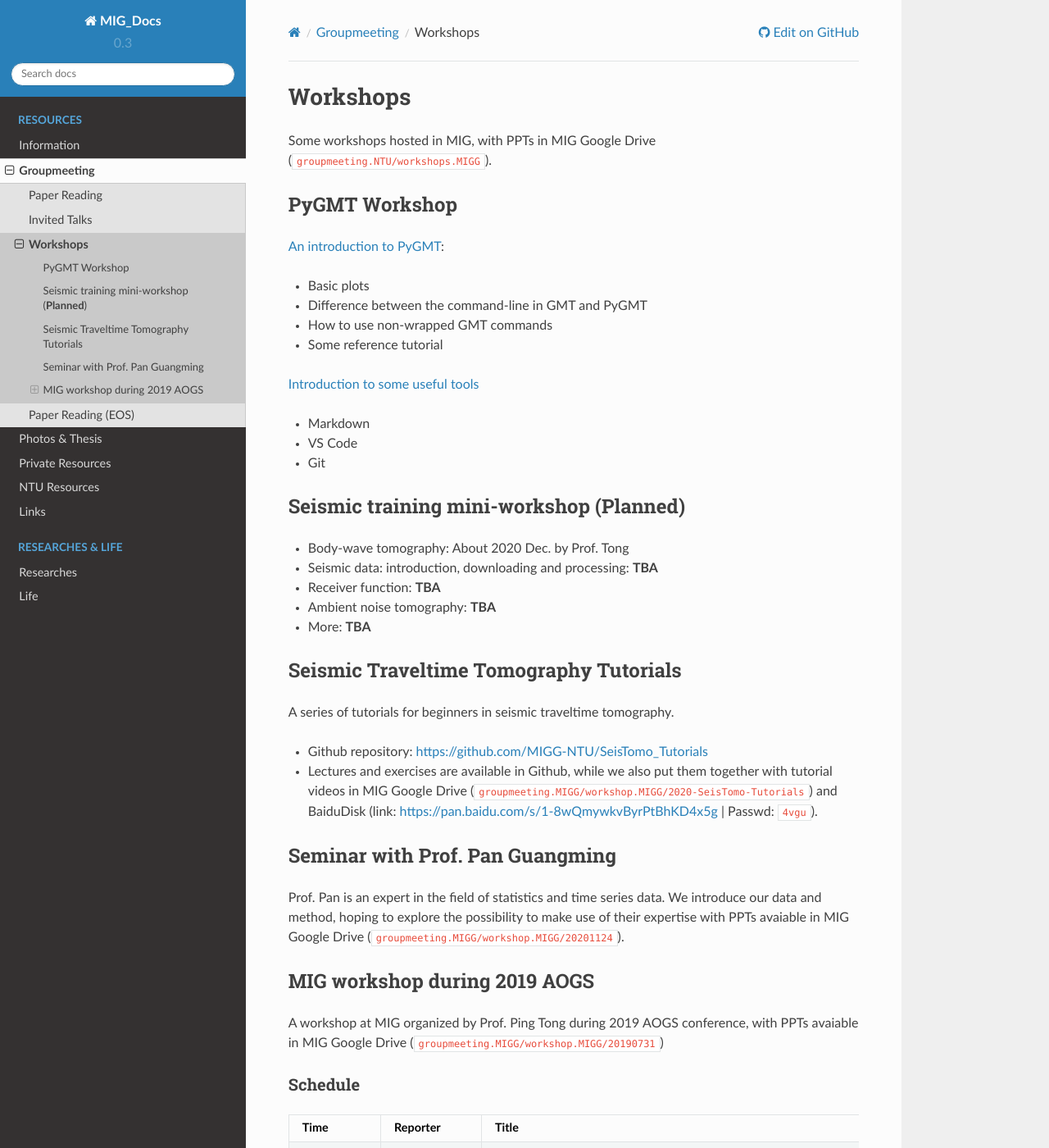
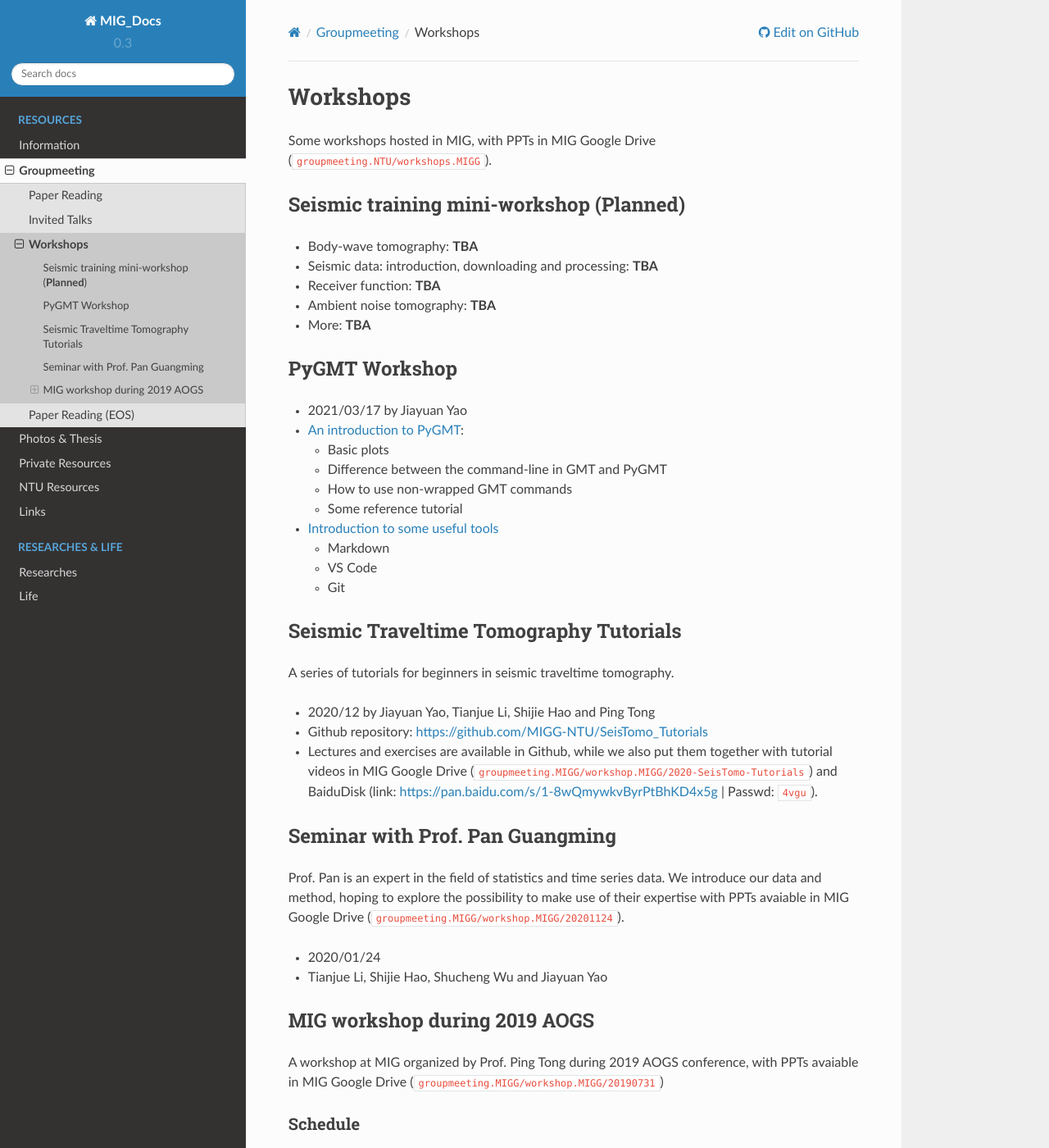
Before and after one commit to MIGG-NTU/MIG_Docs, a Sphinx documentation site: the page built from source/groupmeeting/workshops.rst, in a window 1280 px wide and 1400 px high. Shown: the whole window at 82% size. Built offline with Sphinx 7.4.7 and the Read the Docs theme 2.0.0, drawn with Linux system fonts in a browser that asks for light colours.

Commit message:
Add dates for some workshops (#58)

```diff
--- a/source/groupmeeting/workshops.rst
+++ b/source/groupmeeting/workshops.rst
@@ -3,30 +3,33 @@ Workshops
 
 Some workshops hosted in MIG, with PPTs in MIG Google Drive (``groupmeeting.NTU/workshops.MIGG``).
 
-PyGMT Workshop
---------------
-
-`An introduction to PyGMT <https://github.com/MIGG-NTU/PyGMT2021>`__:
-
-- Basic plots
-- Difference between the command-line in GMT and PyGMT
-- How to use non-wrapped GMT commands
-- Some reference tutorial
-
-`Introduction to some useful tools <https://github.com/MIGG-NTU/PyGMT2021/issues/2>`__
-
-- Markdown
-- VS Code
-- Git
-
 Seismic training mini-workshop (**Planned**)
 --------------------------------------------
 
-- Body-wave tomography: About 2020 Dec. by Prof. Tong
+- Body-wave tomography: **TBA**
 - Seismic data: introduction, downloading and processing: **TBA**
 - Receiver function: **TBA**
 - Ambient noise tomography: **TBA**
 - More: **TBA**
+
+
+PyGMT Workshop
+--------------
+
+- 2021/03/17 by Jiayuan Yao
+
+- `An introduction to PyGMT <https://github.com/MIGG-NTU/PyGMT2021>`__:
+
+  - Basic plots
+  - Difference between the command-line in GMT and PyGMT
+  - How to use non-wrapped GMT commands
+  - Some reference tutorial
+
+- `Introduction to some useful tools <https://github.com/MIGG-NTU/PyGMT2021/issues/2>`__
+
+  - Markdown
+  - VS Code
+  - Git
 
 
 Seismic Traveltime Tomography Tutorials
@@ -34,6 +37,7 @@ Seismic Traveltime Tomography Tutorials
 
 A series of tutorials for beginners in seismic traveltime tomography.
 
+- 2020/12 by Jiayuan Yao, Tianjue Li, Shijie Hao and Ping Tong
 - Github repository: https://github.com/MIGG-NTU/SeisTomo_Tutorials
 - Lectures and exercises are available in Github, while we also put them together with tutorial videos in MIG Google Drive (``groupmeeting.MIGG/workshop.MIGG/2020-SeisTomo-Tutorials``) and BaiduDisk (link: https://pan.baidu.com/s/1-8wQmywkvByrPtBhKD4x5g | Passwd: ``4vgu``).
 
@@ -43,6 +47,9 @@ Seminar with Prof. Pan Guangming
 
 Prof. Pan is an expert in the field of statistics and time series data. We introduce our data and method, hoping to explore the possibility to make use of their expertise with PPTs avaiable in MIG Google Drive (``groupmeeting.MIGG/workshop.MIGG/20201124``).
 
+- 2020/01/24
+- Tianjue Li, Shijie Hao, Shucheng Wu and Jiayuan Yao
+
 
 MIG workshop during 2019 AOGS
 -----------------------------
```
Also changed, not shown: other parts of source/groupmeeting/workshops.rst (+2 -0 lines).
